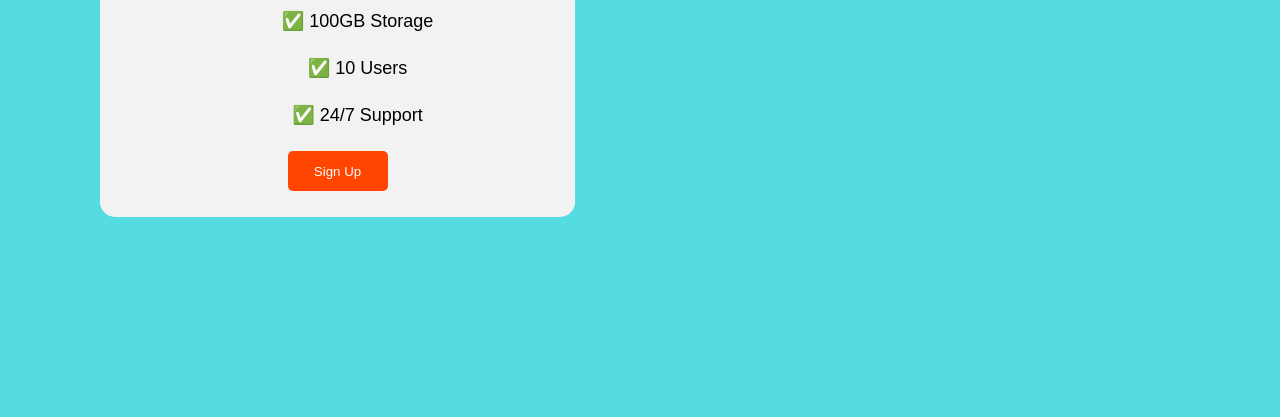
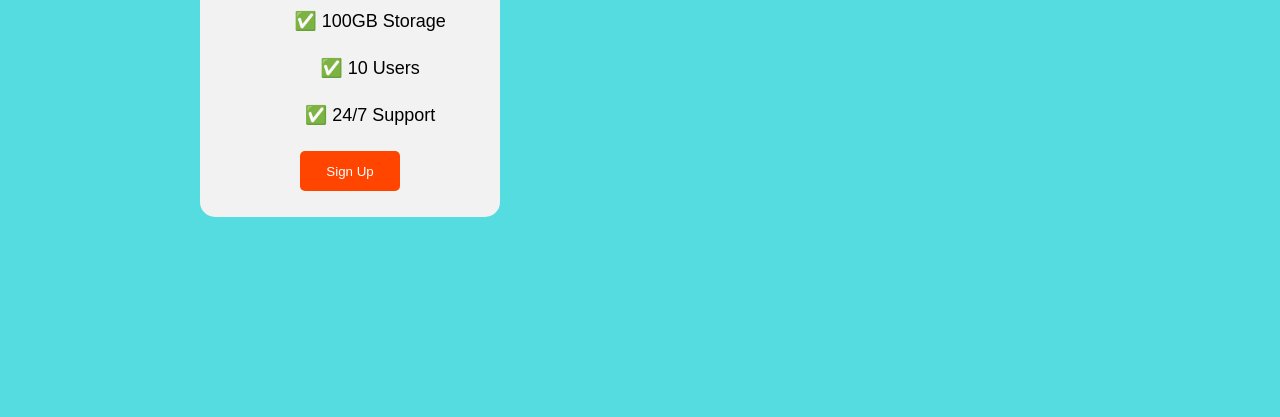
Before and after one commit to Chandrakishor6/PricingTable, a plain HTML site: page index.html in a window 1280 px wide. Shown: the part 703-1120 px from the top of the page. Drawn offline with Linux system fonts and the light colour scheme; a web font is replaced by a local one.

Commit message:
Update index.html

```diff
--- a/index.html
+++ b/index.html
@@ -24,9 +24,11 @@ flex-wrap: wrap;
 .pricing-plan{
   background-color: #f2f2f2;
   text-align: center;
-  width: 475px;
+  width: 300px;
   height: 300px;
   border-radius: 15px;
+  margin-left: 100px;
+  margin-right: 100px;
 }
 .plan-features{
   list-style-type: none;
```
